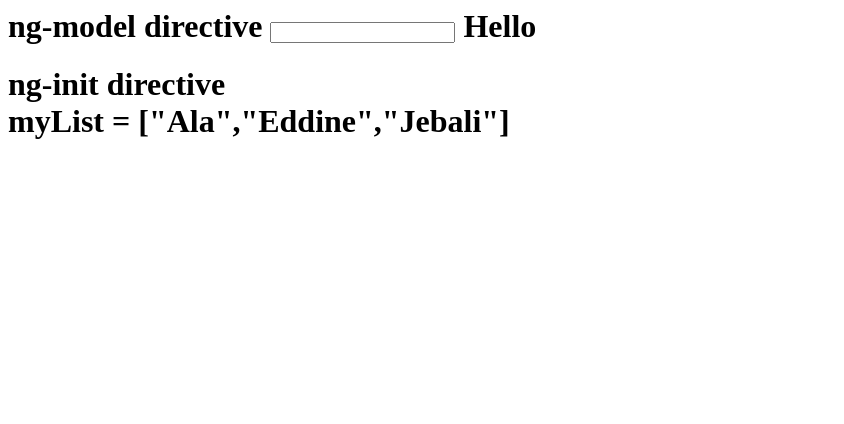
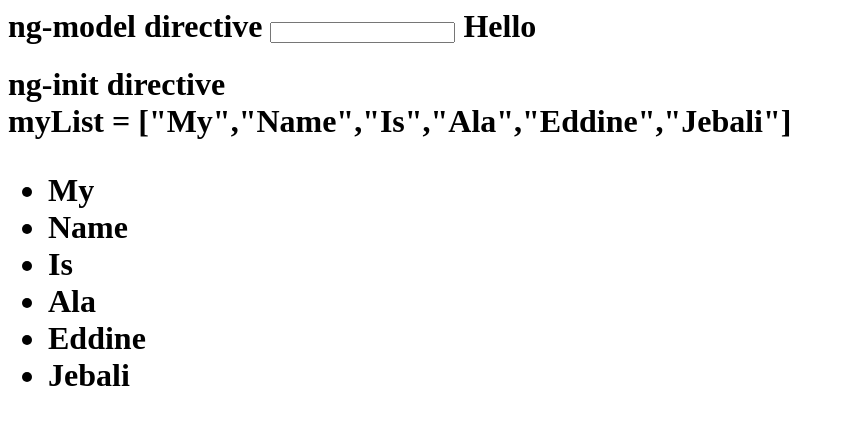
Before and after one commit to alaeddinejebali/AngularJS-Examples, a plain HTML site: page index.html in a window 1280 px wide. Shown: the whole page, without its empty margins (0-844 px from the left). Drawn offline with Linux system fonts and the light colour scheme.

Commit message:
ng-repeat

```diff
--- a/index.html
+++ b/index.html
@@ -12,9 +12,13 @@
 	<!-- --------------------------------------------- #Part2 ---------------------------------------------- -->
 	<h1>ng-init directive</h>
 	<!-- The directive 'ng-app' means that we are in an AngularJS application  -->
-	<div ng-init="myList=['Ala', 'Eddine', 'Jebali']">
+	<div ng-init="myList=['My', 'Name', 'Is', 'Ala', 'Eddine', 'Jebali']">
 		myList = {{ myList }}
 	</div>
+
+	<ul>
+		<li ng-repeat="itemValue in myList">{{itemValue}}</li>
+	</ul>
 
 	<!-- Include AngularJS -->
 	<script src="angular.min.js"></script>
```
Also changed, not shown: 1 other file.
